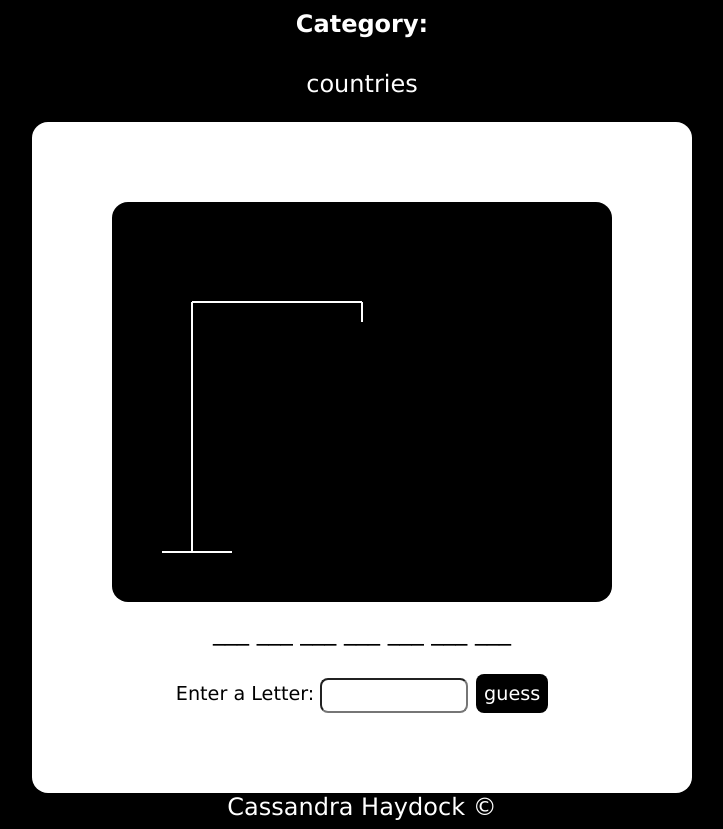
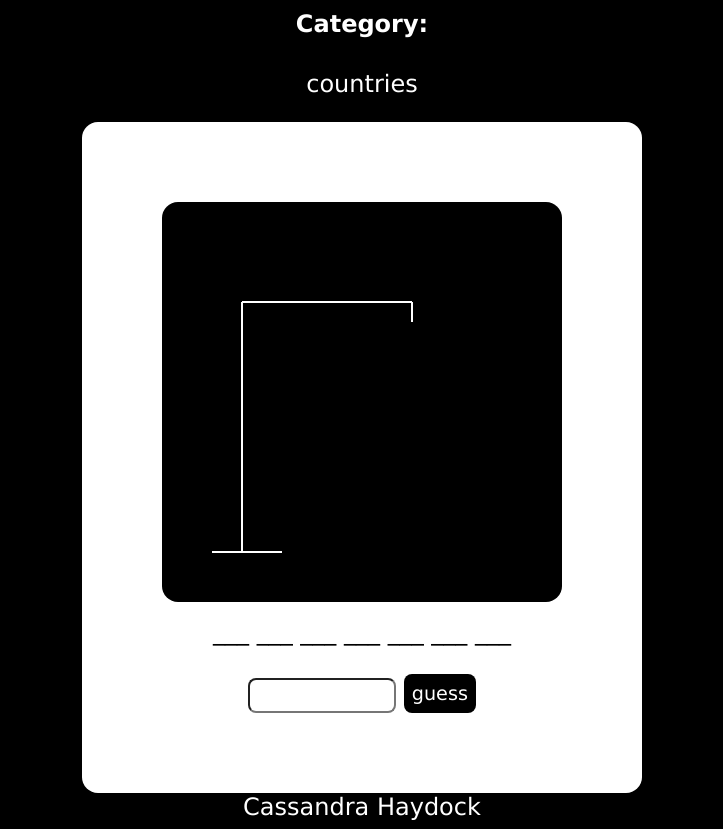
Before and after one commit to cassiehaydock/cassiehaydock.github.io, a plain HTML site: page hangman.html in a window 1280 px wide. Shown: the part 110-939 px from the top of the page, without its empty margins (278-1001 px from the left). Drawn offline with Linux system fonts and the light colour scheme.

Commit message:
Update hangman.html

```diff
--- a/hangman.html
+++ b/hangman.html
@@ -26,7 +26,7 @@
 
             <!-- canvas to draw the hangman -->
             <div>
-                <canvas id="gameCanvas" width="500" height="400"></canvas>
+                <canvas id="gameCanvas" width="400" height="400"></canvas>
             </div>
 
             <!-- container that holds the lines for each letter -->
@@ -36,10 +36,10 @@
 
             <!-- where users input their guesses -->
             <div id="input">
-                <label> Enter a Letter: <input type="text" id="guess" /></label>
+                <label><input type="text" id="guess" /></label>
                 <a id="letter">guess</a>
-                <span id="errorLetter">Only One Letter Only</span>
-                <span id="alreadyGuessed">Letter has already been guessed</span>
+                <span id="errorLetter">Please enter a word or letter</span>
+                <span id="alreadyGuessed">Letter or Word has already been guessed</span>
             </div>
 
             <!-- play again -->
@@ -52,7 +52,7 @@
         </div>
     </main>
 
-    <footer>Cassandra Haydock &copy;</footer>
+    <footer>Cassandra Haydock</footer>
 </body>
 
 </html>
```
